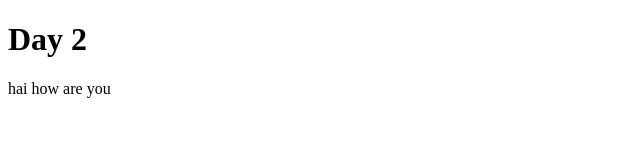
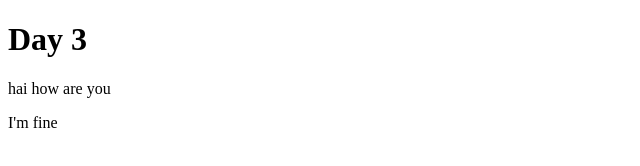
Before and after one commit to MoulishK/git, a plain HTML site: page index.html in a window 1280 px wide. Shown: the full height of the page, 0-640 px from the left. Drawn offline with Linux system fonts and the light colour scheme.

Commit message:
Added new line Day3

```diff
--- a/index.html
+++ b/index.html
@@ -6,7 +6,10 @@
     <title>Document</title>
 </head>
 <body>
-  <h1>Day 2</h1>
+  <h1>Day 3</h1>
   <p>hai how are you</p>
+  <p>
+    I'm fine
+  </p>
 </body>
 </html>
```
